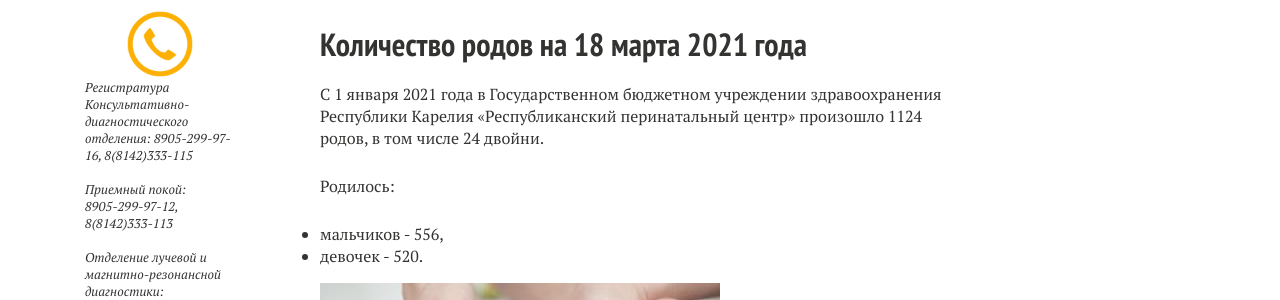
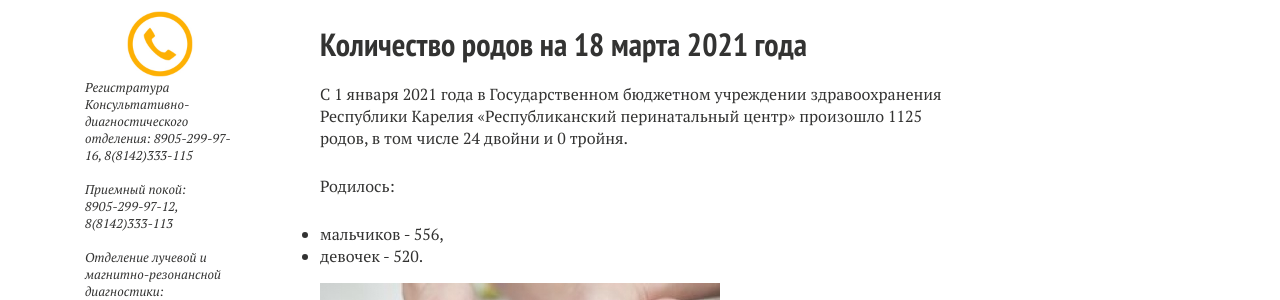
Before and after one commit to panikptz/rpc-site, a Jekyll site: the page built from _posts/2021-03-18-количество-родов-на-18-марта-2021-года.md, in a window 1280 px wide. Shown: the part 154-454 px from the top of the page. Built offline with Jekyll 4.4.1, drawn with Linux system fonts in a browser that asks for light colours; nearby versions of some CDN libraries.

Commit message:
Update from Forestry.io admin@rpc.karelia.ru updated _data/childbirth.yml

```diff
--- a/_data/childbirth.yml
+++ b/_data/childbirth.yml
@@ -1,9 +1,10 @@
-родов: 1124
-мальчики: 556
-девочки: 520
+---
+родов: "1125"
+мальчики: "556"
+девочки: "520"
 двойни:
-  количество: 24
+  количество: "24"
   метка: двойни
 тройни:
-  количество: 0
+  количество: "0"
   метка: тройня
```
